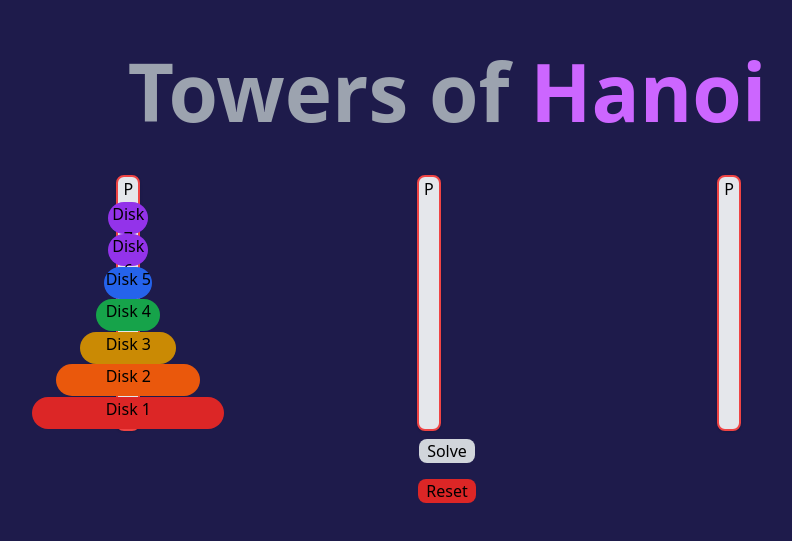
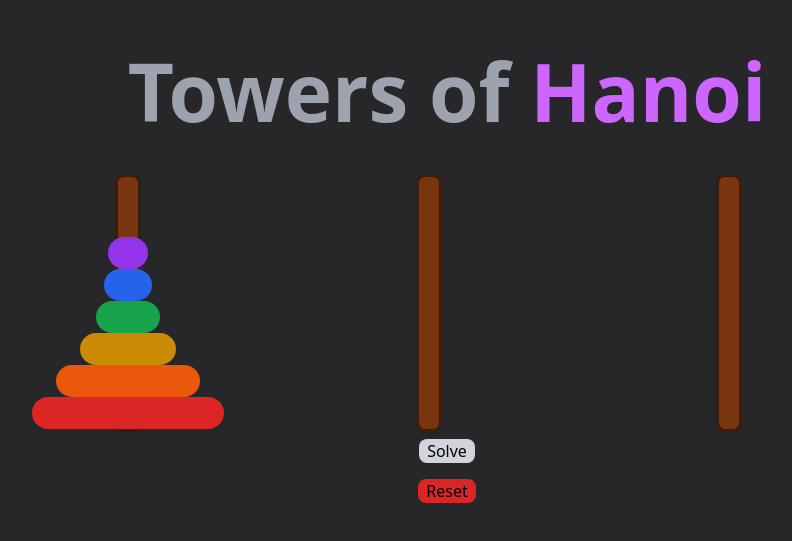
Before and after one commit to regulated/hanoi, a Next.js app: page / in a window 1280 px wide. Shown: the part 129-670 px from the top of the page, without its empty margins (193-985 px from the left). Built offline with nearby package versions, Linux system fonts and the light colour scheme.

Commit message:
colors and spacing

```diff
--- a/src/components/disk.tsx
+++ b/src/components/disk.tsx
@@ -21,25 +21,25 @@ const Disk = ({ did }: DiskProps) => {
           case 0:
             return <div className={blankOval}></div>;
           case 1:
-            return <div className={redOval}>Disk {did}</div>;
+            return <div className={redOval}></div>;
           case 2:
-            return <div className={orangeOval}>Disk {did}</div>;
+            return <div className={orangeOval}></div>;
           case 3:
-            return <div className={yellowOval}>Disk {did}</div>;
+            return <div className={yellowOval}></div>;
           case 4:
-            return <div className={greenOval}>Disk {did}</div>;
+            return <div className={greenOval}></div>;
           case 5:
-            return <div className={blueOval}>Disk {did}</div>;
+            return <div className={blueOval}></div>;
           case 6:
-            return <div className={purpleOval}>Disk {did}</div>;
+            return <div className={purpleOval}></div>;
           case 7:
-            return <div className={purpleOval}>Disk {did}</div>;
+            return <div className={purpleOval}></div>;
           case 8:
-            return <div className={purpleOval}>Disk {did}</div>;
+            return <div className={purpleOval}></div>;
           case 9:
-            return <div className={purpleOval}>Disk {did}</div>;
+            return <div className={purpleOval}></div>;
           case 10:
-            return <div className={purpleOval}>Disk {did}</div>;
+            return <div className={purpleOval}></div>;
           default:
             return;
         }
--- a/src/components/pillar.tsx
+++ b/src/components/pillar.tsx
@@ -10,7 +10,6 @@ const Pillar = ({ pid, disks }: PillarProps) => {
   return (
     <>
       <div className={rectangle}>
-        P {pid}
         <Disk did={disks[9]} />
         <Disk did={disks[8]} />
         <Disk did={disks[7]} />
--- a/src/pages/index.tsx
+++ b/src/pages/index.tsx
@@ -1,5 +1,5 @@
 import Head from "next/head";
-import { useState, useEffect } from "react";
+import { useState, useEffect, useCallback } from "react";
 import {
   appContainer,
   title,
@@ -9,11 +9,13 @@ import Pillar from "../components/pillar";
 
 export default function Home() {
   // number of disks used
-  const size: number = 7;
+  const size: number = 6;
 
   const [stackA, setStackA] = useState<number[]>([]);
   const [stackB, setStackB] = useState<number[]>([]);
   const [stackC, setStackC] = useState<number[]>([]);
+
+  const [interrupt, setInterrupt] = useState<boolean>(false);
 
   let tempA: number[] = [];
   let tempB: number[] = [];
@@ -29,7 +31,7 @@ export default function Home() {
   // load initial disks at start
   useEffect(() => {
     reset();
-  }, []);
+  }, [interrupt]);
 
   const reset = () => {
     setStackA(tempA);
@@ -38,12 +40,17 @@ export default function Home() {
   };
 
   const handleSolve = async () => {
-    await recursiveSolve([...stackA, 1], [...stackC, 3], [...stackB, 2], size);
+    await recursiveSolve(
+      [...stackA, 1],
+      [...stackC, 3],
+      [...stackB, 2],
+      size,
+      interrupt,
+    );
   };
 
   const delay = (ms: number) => {
     return new Promise((resolve) => {
-      console.log("waiting...");
       setTimeout(resolve, ms);
     });
   };
@@ -53,10 +60,11 @@ export default function Home() {
     b: number[],
     c: number[],
     n: number,
+    interrupt: boolean,
   ) => {
-    if (n == 0) return;
+    if (n == 0 || interrupt) return;
 
-    await recursiveSolve(a, c, b, n - 1);
+    await recursiveSolve(a, c, b, n - 1, interrupt);
 
     for (let i = a.length - 2; i >= 0; i--) {
       if (a[i] != 0) {
@@ -108,7 +116,8 @@ export default function Home() {
       }
     }
 
-    await recursiveSolve(c, b, a, n - 1);
+    if (interrupt) return;
+    await recursiveSolve(c, b, a, n - 1, interrupt);
   };
 
   return (
@@ -130,6 +139,7 @@ export default function Home() {
         <button
           className="my-2 rounded-lg bg-gray-300 px-2"
           onClick={() => {
+            setInterrupt(false);
             handleSolve();
           }}
         >
@@ -138,6 +148,7 @@ export default function Home() {
         <button
           className="my-2 rounded-lg bg-red-600 px-2"
           onClick={() => {
+            setInterrupt(true);
             reset();
           }}
         >
--- a/src/styles/disk-style.ts
+++ b/src/styles/disk-style.ts
@@ -1,5 +1,4 @@
-export const redOval =
-  "flex justify-center z-20 w-48 h-8 bg-red-600 rounded-full";
+export const redOval = "z-20 w-48 h-8 bg-red-600 rounded-full";
 export const orangeOval = "z-20 w-36 h-8 bg-orange-600 rounded-full";
 export const yellowOval = "z-20 w-24 h-8 bg-yellow-600 rounded-full";
 export const greenOval = "z-20 w-16 h-8 bg-green-600 rounded-full";
--- a/src/styles/home-styles.ts
+++ b/src/styles/home-styles.ts
@@ -1,6 +1,6 @@
 // default index.tsx styles
 export const appContainer =
-  "container bg-indigo-950 flex flex-col items-center justify-center min-h-screen min-w-full";
+  "container bg-zinc-800 flex flex-col items-center justify-center min-h-screen min-w-full";
 export const title =
   "text-5xl md:text-[5rem] leading-normal font-extrabold text-gray-400";
 export const purple = "text-purple-300";
--- a/src/styles/pillar-style.ts
+++ b/src/styles/pillar-style.ts
@@ -1,2 +1,2 @@
 export const rectangle =
-  "flex flex-col relative border-solid border-2 border-red-500 mx-24 h-64 w-6 rounded-lg bg-gray-200 shadow z-10 justify-between justify-around align-bottom items-center justify-center";
+  "flex flex-col relative border-solid border-2 border-amber-950 mx-24 h-64 w-6 rounded-lg bg-amber-900 shadow z-10 justify-end items-center";
```
